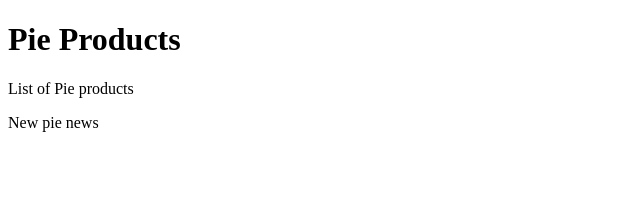
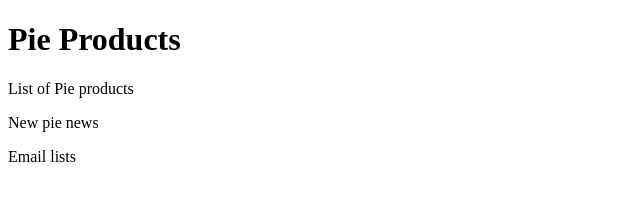
Before and after one commit to jaijain/com.pie.demo, a plain HTML site: page WebContent/index.html in a window 1280 px wide. Shown: the full height of the page, 0-640 px from the left. Drawn offline with Linux system fonts and the light colour scheme.

Commit message:
new email list
email list

```diff
--- a/WebContent/index.html
+++ b/WebContent/index.html
@@ -9,6 +9,7 @@
 
 <p>List of Pie products</p>
 <span>New pie news</span>
+<p>Email lists</p>
 
 </body>
 </html>
```
